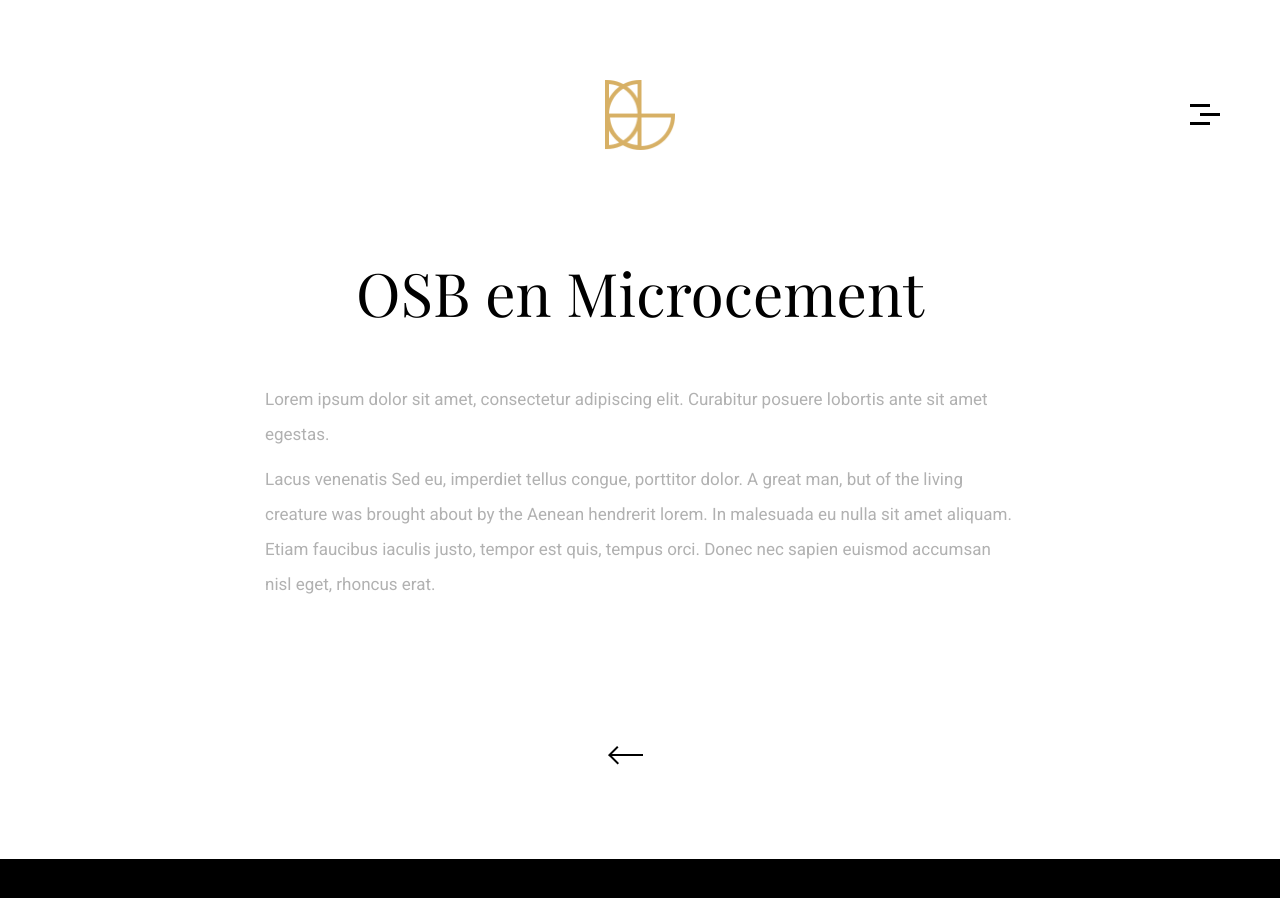
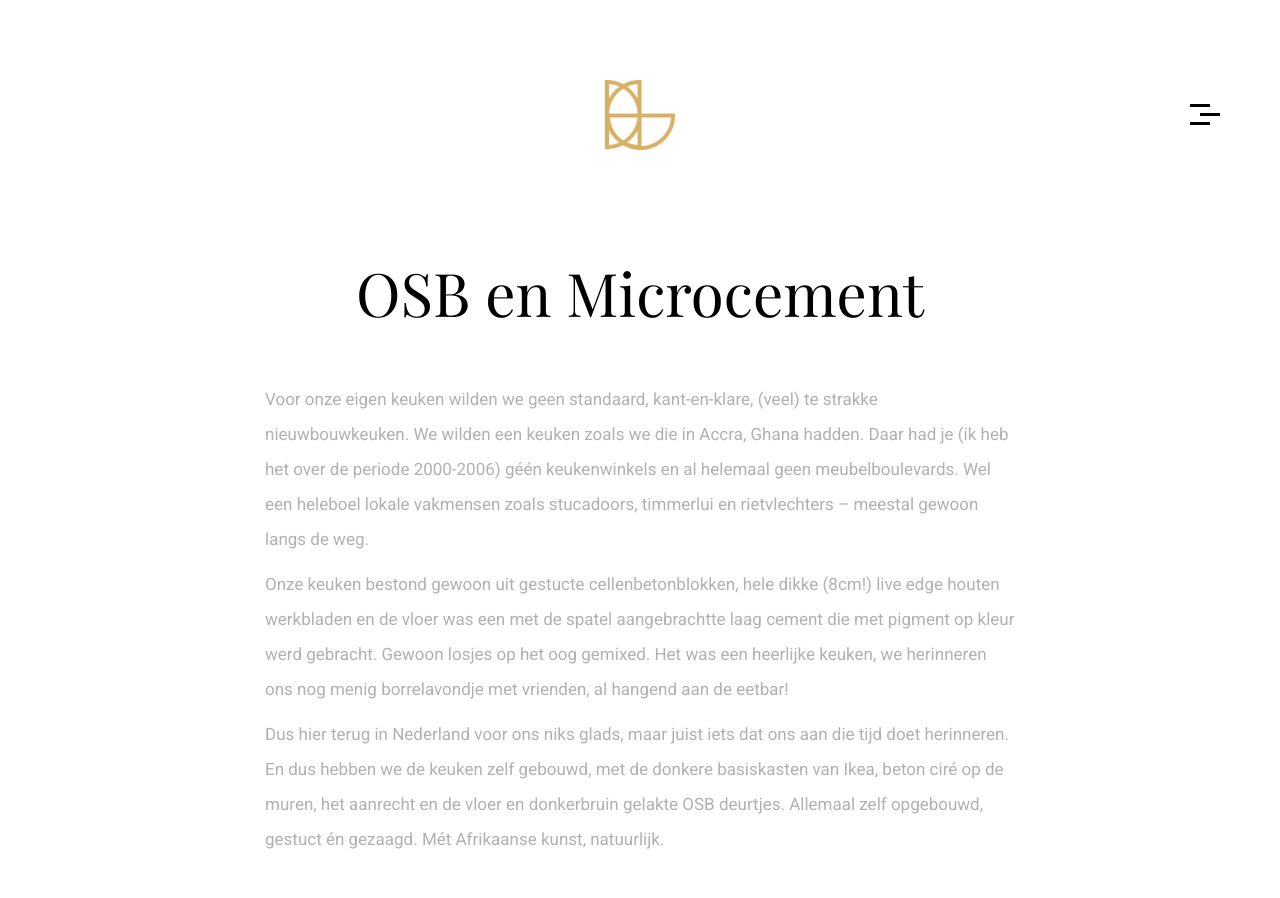
Before and after one commit to babsgosgens/babsgosgens, a Jekyll site: the page built from _posts/projects/2022-05-17-designer-keuken-op-een-budget.md, in a window 1280 px wide and 900 px high. Built offline with Jekyll 4.4.1, drawn with Linux system fonts in a browser that asks for light colours; some web fonts are replaced.

Commit message:
Update 2022-05-17-designer-keuken-op-een-budget.md

```diff
--- a/_posts/projects/2022-05-17-designer-keuken-op-een-budget.md
+++ b/_posts/projects/2022-05-17-designer-keuken-op-een-budget.md
@@ -10,10 +10,12 @@ cover: /assets/images/posts/projects/designer-keuken-op-een-budget/cover@450w.jp
 heroes:
     - assets/images/posts/projects/designer-keuken-op-een-budget/hero.jpg
 image_namespace: designer-keuken-op-een-budget/gallery
-gallery_display: carousel
+gallery_display: slider
 ---
 {% assign slider_images = site.static_files | where_exp: "item", "item.path contains page.image_namespace" %}
 
-Lorem ipsum dolor sit amet, consectetur adipiscing elit. Curabitur posuere lobortis ante sit amet egestas.
+Voor onze eigen keuken wilden we geen standaard, kant-en-klare, (veel) te strakke nieuwbouwkeuken. We wilden een keuken zoals we die in Accra, Ghana hadden. Daar had je (ik heb het over de periode 2000-2006) géén keukenwinkels en al helemaal geen meubelboulevards. Wel een heleboel lokale vakmensen zoals stucadoors, timmerlui en rietvlechters – meestal gewoon langs de weg.
 
-Lacus venenatis Sed eu, imperdiet tellus congue, porttitor dolor. A great man, but of the living creature was brought about by the Aenean hendrerit lorem. In malesuada eu nulla sit amet aliquam. Etiam faucibus iaculis justo, tempor est quis, tempus orci. Donec nec sapien euismod accumsan nisl eget, rhoncus erat.
+Onze keuken bestond gewoon uit gestucte cellenbetonblokken, hele dikke (8cm!) live edge houten werkbladen en de vloer was een met de spatel aangebrachtte laag cement die met pigment op kleur werd gebracht. Gewoon losjes op het oog gemixed. Het was een heerlijke keuken, we herinneren ons nog menig borrelavondje met vrienden, al hangend aan de eetbar!
+
+Dus hier terug in Nederland voor ons niks glads, maar juist iets dat ons aan die tijd doet herinneren. En dus hebben we de keuken zelf gebouwd, met de donkere basiskasten van Ikea, beton ciré op de muren, het aanrecht en de vloer en donkerbruin gelakte OSB deurtjes. Allemaal zelf opgebouwd, gestuct én gezaagd. Mét Afrikaanse kunst, natuurlijk.
```
